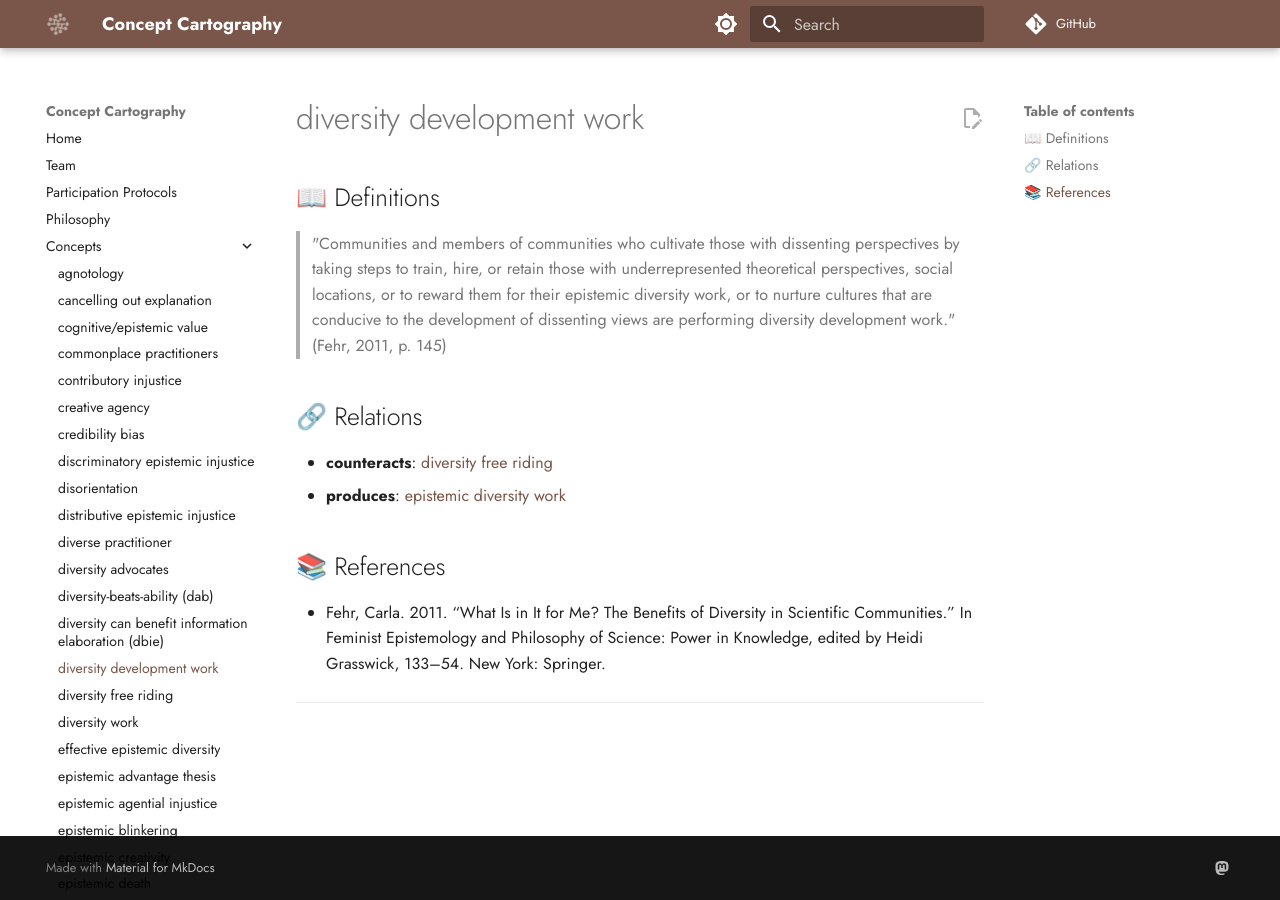
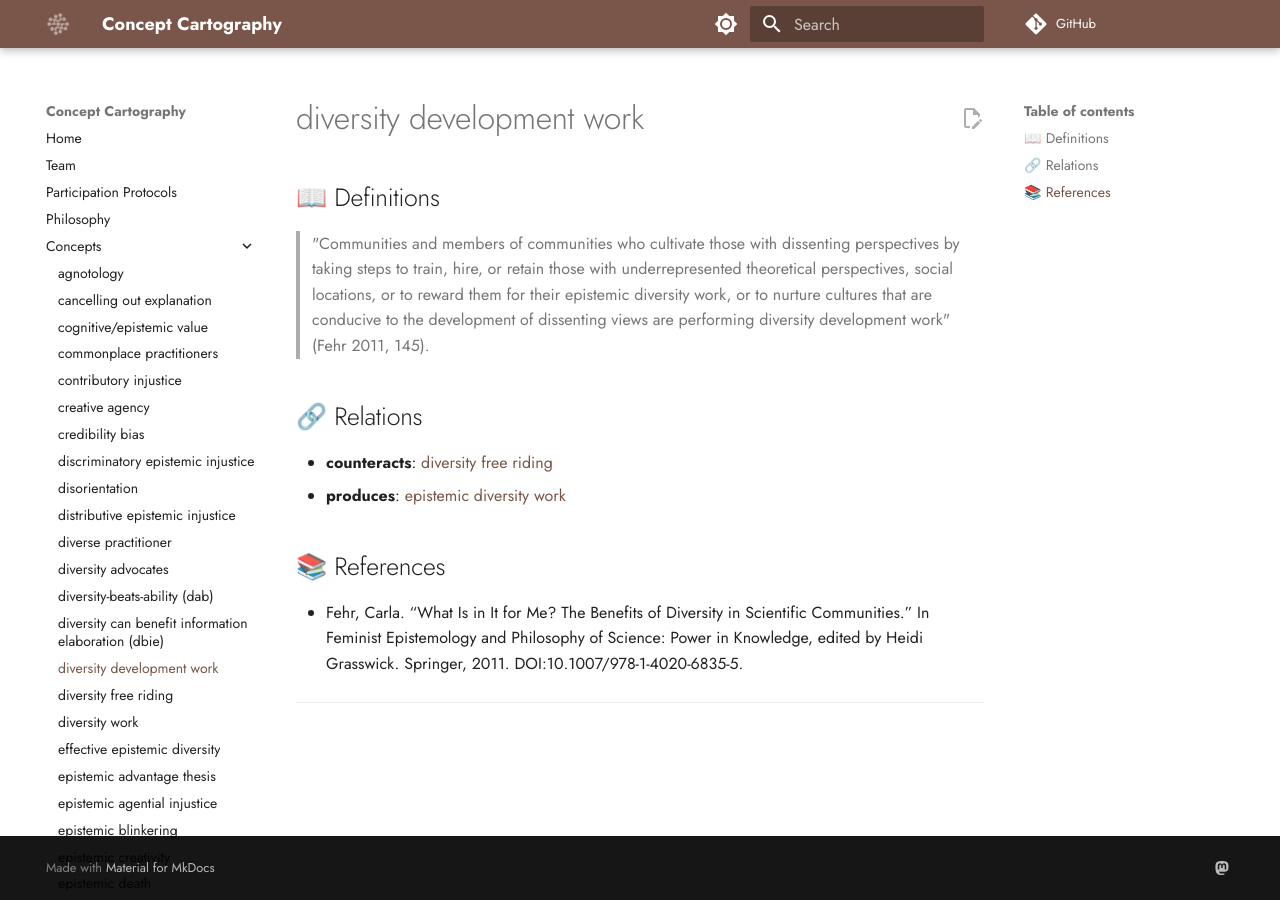
Before and after one commit to conceptcartography/conceptcartography, an MkDocs documentation site: the page built from docs/concepts/diversity-development-work.md, in a window 1280 px wide. Built offline with MkDocs 1.6.1 and Material for MkDocs 9.7.7, drawn with Linux system fonts in a browser that asks for light colours; comment, search, counter and statistics services are not loaded; the version menu is left out.

Commit message:
Update diversity-development-work.md

```diff
--- a/docs/concepts/diversity-development-work.md
+++ b/docs/concepts/diversity-development-work.md
@@ -1,15 +1,13 @@
 ---
 concept: diversity development work
 references:
-- 'Fehr, Carla. 2011. “What Is in It for Me? The Benefits of Diversity in Scientific
-  Communities.” In Feminist Epistemology and Philosophy of Science: Power in Knowledge,
-  edited by Heidi Grasswick, 133–54. New York: Springer.'
+- 'Fehr, Carla. “What Is in It for Me? The Benefits of Diversity in Scientific Communities.” In Feminist Epistemology and Philosophy of Science: Power in Knowledge, edited by Heidi Grasswick. Springer, 2011. DOI:10.1007/978-1-4020-6835-5.'
 definitions:
 - '"Communities and members of communities who cultivate those with dissenting perspectives
   by taking steps to train, hire, or retain those with underrepresented theoretical
   perspectives, social locations, or to reward them for their epistemic diversity
   work, or to nurture cultures that are conducive to the development of dissenting
-  views are performing diversity development work." (Fehr, 2011, p. 145)'
+  views are performing diversity development work" (Fehr 2011, 145).'
 examples: []
 relations:
 - type: counteracts
@@ -22,7 +20,7 @@ relations:
 
 ## 📖 Definitions
 
-> "Communities and members of communities who cultivate those with dissenting perspectives by taking steps to train, hire, or retain those with underrepresented theoretical perspectives, social locations, or to reward them for their epistemic diversity work, or to nurture cultures that are conducive to the development of dissenting views are performing diversity development work." (Fehr, 2011, p. 145)
+> "Communities and members of communities who cultivate those with dissenting perspectives by taking steps to train, hire, or retain those with underrepresented theoretical perspectives, social locations, or to reward them for their epistemic diversity work, or to nurture cultures that are conducive to the development of dissenting views are performing diversity development work" (Fehr 2011,  145).
 
 ## 🔗 Relations
 
@@ -31,7 +29,7 @@ relations:
 
 ## 📚 References
 
-- Fehr, Carla. 2011. “What Is in It for Me? The Benefits of Diversity in Scientific Communities.” In Feminist Epistemology and Philosophy of Science: Power in Knowledge, edited by Heidi Grasswick, 133–54. New York: Springer.
+- Fehr, Carla. “What Is in It for Me? The Benefits of Diversity in Scientific Communities.” In Feminist Epistemology and Philosophy of Science: Power in Knowledge, edited by Heidi Grasswick. Springer, 2011. DOI:10.1007/978-1-4020-6835-5.
 
 ---
 
```
